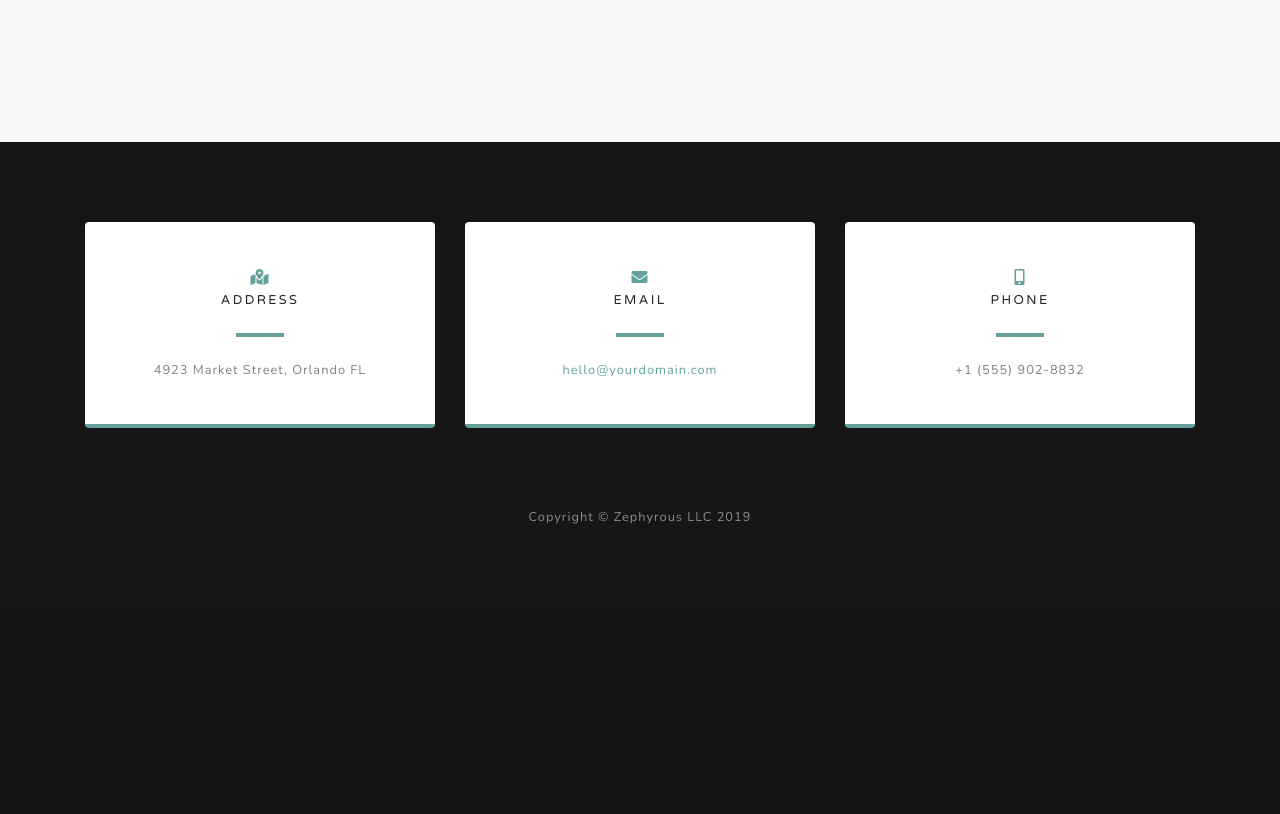
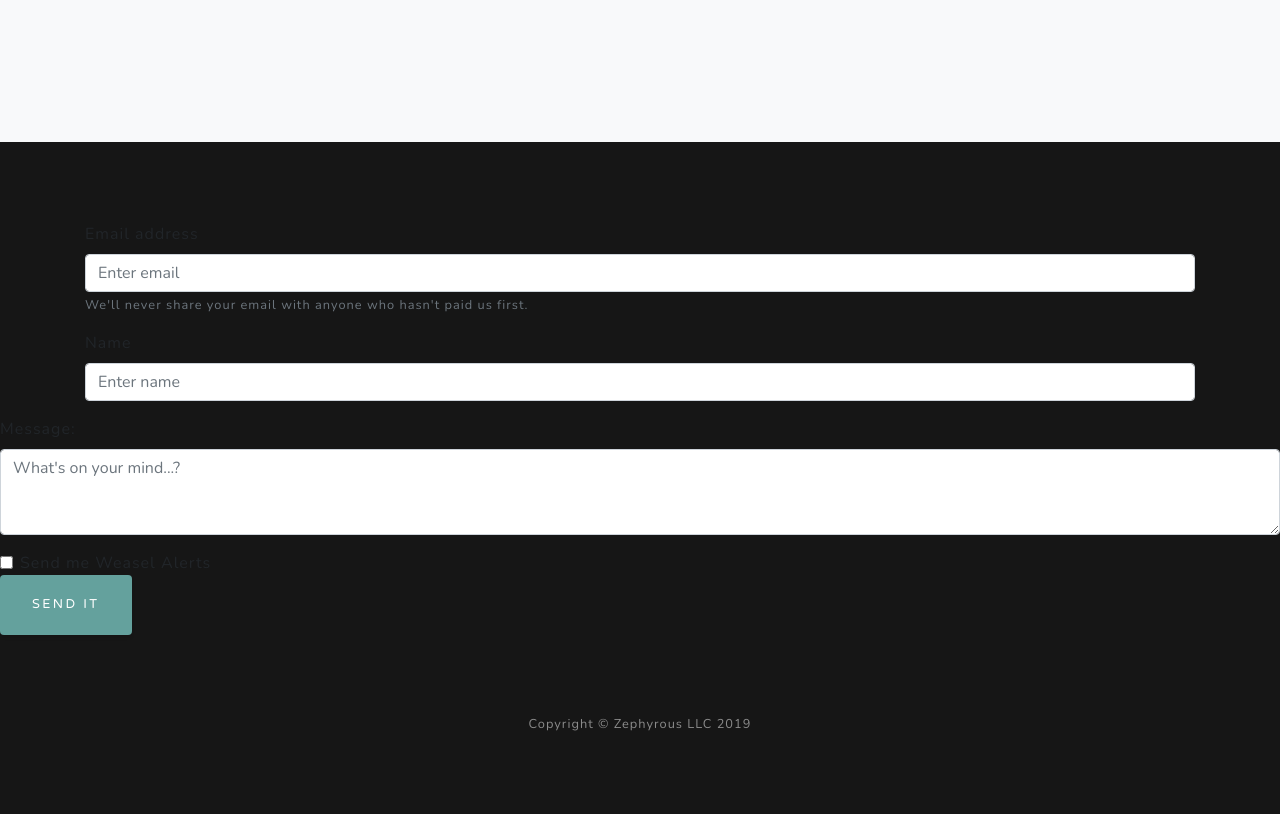
Before and after one commit to longn5/car-weasel, a Django app: page / in a window 1280 px wide. Shown: the part 3320-4134 px from the top of the page. Before the commit the page ends 3844 px from the top, so only its background shows below. Run offline with Django 3.2, Linux system fonts and the light colour scheme; some libraries are stand-ins or nearby versions.

Commit message:
Adds contact form to main page

```diff
--- a/product_page/templates/about.html
+++ /dev/null
@@ -1,5 +0,0 @@
-{% extends 'base.html' %}
-
-{% block page_content %}
-<h2>Welcome to the about page.</h2>
-{% endblock %}
--- a/product_page/templates/greyscale.html
+++ b/product_page/templates/greyscale.html
@@ -12,7 +12,7 @@
     <div class="collapse navbar-collapse" id="navbarResponsive">
       <ul class="navbar-nav ml-auto">
           <li class="nav-item">
-              <a class="nav-link js-scroll-trigger" id="login_portal_button">Login</a>
+              <a class="nav-link js-scroll-trigger" id="login_portal_button">Login/Sign-Up</a>
           </li>
         <li class="nav-item">
           <a class="nav-link js-scroll-trigger" href="#about">What</a>
@@ -153,7 +153,30 @@
 {% block contact_section %}
 <section id="contact" class="contact-section bg-black">
   <div class="container">
+      <form>
+          <div class="form-group">
+            <label for="InputEmail">Email address</label>
+            <input type="email" class="form-control" id="InputEmail" aria-describedby="emailHelp" placeholder="Enter email">
+            <small id="emailHelp" class="form-text text-muted">We'll never share your email with anyone who hasn't paid us first.</small>
+          </div>
+          <div class="form-group">
+              <label for="InputName">Name</label>
+              <input type="text" class="form-control" id="InputName" aria-describedby="nameHelp" placeholder="Enter name">
+            </div>
+          </div>
+          <div class="form-group">
+              <label for="InputMessage">Message:</label>
+              <textarea class="form-control" id="InputMessage" rows="3" placeholder="What's on your mind...?"></textarea>
+            </div>
+          </div>
+          <div class="form-check">
+            <input type="checkbox" class="form-check-input" id="exampleCheck1">
+            <label class="form-check-label" for="exampleCheck1">Send me Weasel Alerts</label>
+          </div>
+          <button type="submit" class="btn btn-primary">Send It</button>
+        </form>
 
+<!--
     <div class="row">
       <div class="col-md-4 mb-3 mb-md-0">
         <div class="card py-4 h-100">
@@ -189,7 +212,7 @@
           </div>
         </div>
       </div>
-    </div>
+    </div> -->
 
     <!-- <div class="social d-flex justify-content-center">
       <a href="#" class="mx-2">
--- a/product_page/templates/login_choice.html
+++ b/product_page/templates/login_choice.html
@@ -10,7 +10,7 @@
 <div class="masthead">
   <div class="container pt-5">
     <div class="row pt-5">
-      <div class="col text-center pt-5">
+      <div class="col-md-d col-sm-3 text-center pt-5">
           <button id="buyer_login_button" class="btn text-white bg-info btn-md border border-dark mr-5">Buyer Login</button>
           <button id="seller_login_button" class="btn text-white bg-info btn-md border border-dark">Dealer Login</button>
       </div>
--- a/product_page/templates/tryit.html
+++ /dev/null
@@ -1,5 +0,0 @@
-{% extends 'base.html' %}
-
-{% block page_content %}
-<h2 class="text-white">Welcome to the Try IT! page.</h2>
-{% endblock %}
--- a/static/base/js/gs_custom.js
+++ b/static/base/js/gs_custom.js
@@ -7,7 +7,7 @@ $(document).ready(function(){
         location.href = "/login/seller";
     });
 
-    // $('#login_portal_button').on('click', function(){
-    //     location.href = "/login";
-    // });
+    $('#login_portal_button').on('click', function(){
+        location.href = "/login";
+    });
 });
```
